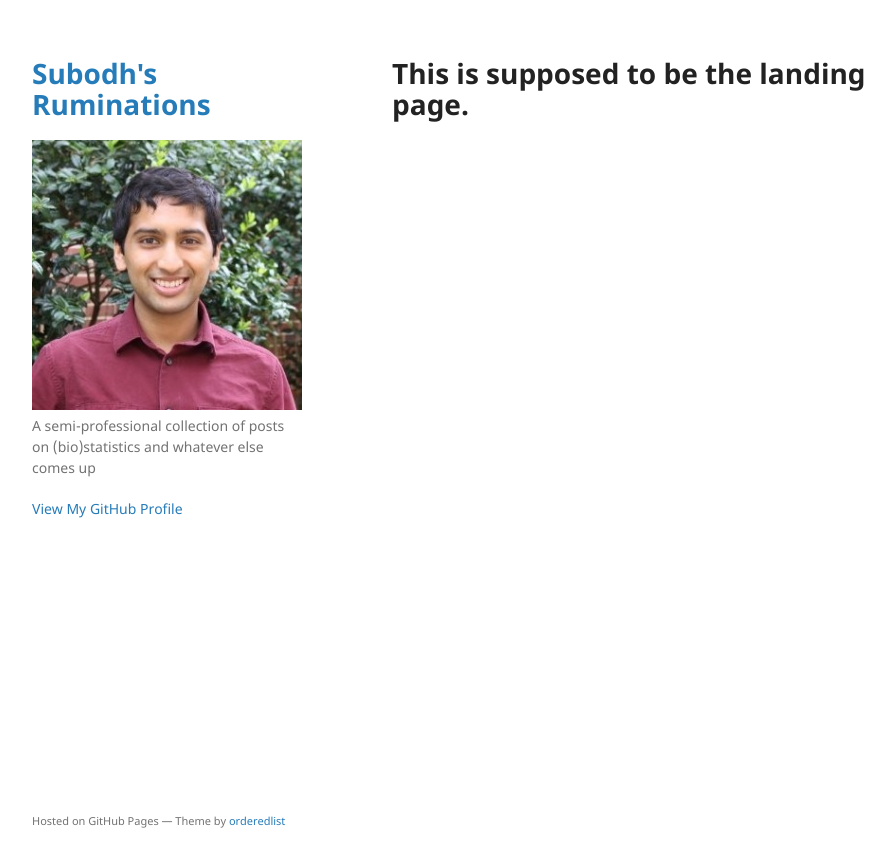
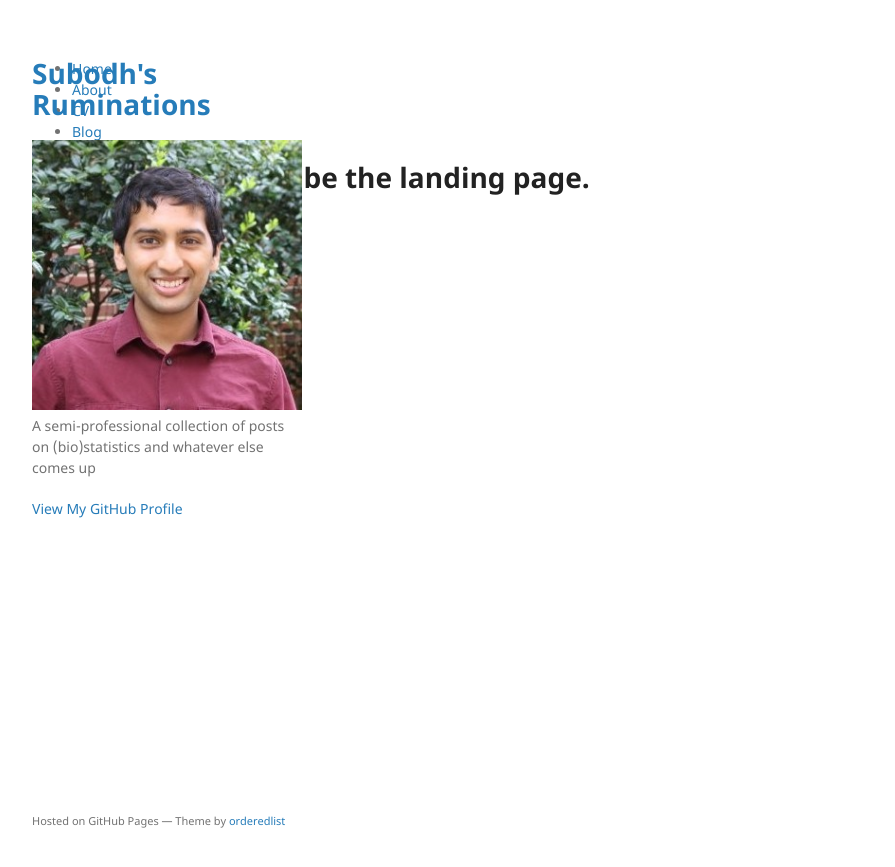
Before and after one commit to srselukar/srselukar.github.io, a Jekyll site: the page built from index.md, in a window 1280 px wide. Shown: the top 867 px of the page, without its empty margins (178-1073 px from the left). Built offline with Jekyll 4.4.1, drawn with Linux system fonts in a browser that asks for light colours; our own code applies the rules of GitHub Pages for plain Markdown files.

Commit message:
Update default.html

```diff
--- a/_layouts/default.html
+++ b/_layouts/default.html
@@ -30,17 +30,28 @@
         <p class="view"><a href="{{ site.github.owner_url }}">View My GitHub Profile</a></p>
         {% endif %}
       </header>
-      <section>
 
-      {{ content }}
+      <body>
+			<nav>
+	    		<ul>
+	        		<li><a href="/">Home</a></li>
+		        	<li><a href="/about">About</a></li>
+	        		<li><a href="/cv">CV</a></li>
+	        		<li><a href="/blog">Blog</a></li>
+	    		</ul>
+			</nav>
+			<div class="container">
 
-      </section>
-      <footer>
+			{{ content }}
+
+			</div><!-- /.container -->
+			<footer>
         {% if site.github.is_project_page %}
         <p>This project is maintained by <a href="{{ site.github.owner_url }}">{{ site.github.owner_name }}</a></p>
         {% endif %}
         <p><small>Hosted on GitHub Pages &mdash; Theme by <a href="https://github.com/orderedlist">orderedlist</a></small></p>
       </footer>
+
     </div>
     <script src="{{ "/assets/js/scale.fix.js" | relative_url }}"></script>
     {% if site.google_analytics %}
```
